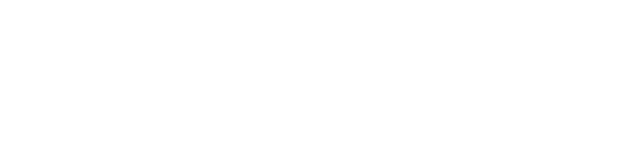
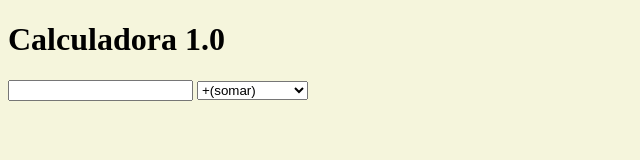
Before and after one commit to mazurbruna/calculadora, a plain HTML site: page index.html in a window 1280 px wide. Shown: the whole page, without its empty margins (0-640 px from the left). Drawn offline with Linux system fonts and the light colour scheme.

Commit message:
Update index.html

```diff
--- a/index.html
+++ b/index.html
@@ -1,3 +1,16 @@
 <!DOCTYPE html>
 <html lang="pt-br">
 	<head>
+<meta charset="utf-8">
+		<title>Calculadora</title>
+		<script src="calculadora.js"></script>
+	</head>
+	<body bgcolor="beige">
+		<h1>Calculadora 1.0</h1>
+		<input type="text" id="txtValor1">
+			<select id="operadores" onchange="ControleDeSelecao();">
+				<optgroup label="Basico">
+					<option value="+">	+(somar)</option>
+					<option value="-">	-(subtrair)</option>
+					<option value="*">	*(multiplicar)</option>
+					<option value="/">	/(dividir)</option>
```
